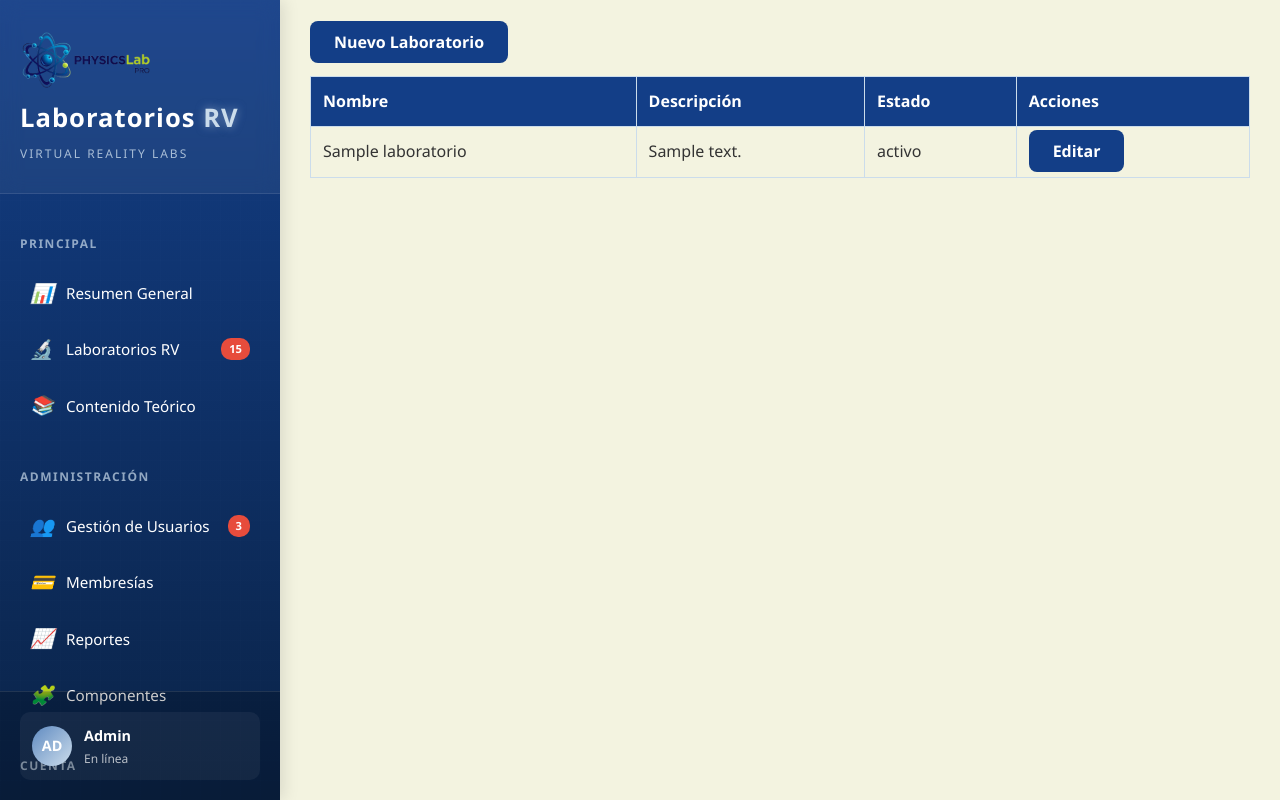
After one commit to Dante1128/Simuladorfisica, a Django app: page /laboratorios/ in a window 1280 px wide. The commit adds this page. Run offline with Django 5.2, Linux system fonts and the light colour scheme; tables that the repository leaves empty hold one stand-in row (values such as "Sample post").

Commit message:
feat/resolve conflicts

```diff
--- a/proyectosimuladorFisica/settings.py
+++ b/proyectosimuladorFisica/settings.py
@@ -83,7 +83,7 @@ DATABASES = {
         'ENGINE': 'django.db.backends.postgresql',
         'NAME': 'simuladordefisica',
         'USER': 'postgres',
-        'PASSWORD': 'contra',
+        'PASSWORD': '2811',
         'HOST': 'localhost',
         'PORT': '5432',
     }
--- a/templates/administrador/base_admin.html
+++ b/templates/administrador/base_admin.html
@@ -301,9 +301,11 @@
     <!-- Sidebar -->
     <div class="sidebar" id="sidebar">
         <div class="logo">
-            <h1>Laboratorios <span>RV</span></h1>
-            <div class="logo-subtitle">Virtual Reality Labs</div>
-        </div>
+        <img src="{% static 'usuarios/img/logo.png' %}" alt="Logo Laboratorios RV" style="height: 60px;">
+        <h1>Laboratorios <span>RV</span></h1>
+        <div class="logo-subtitle">Virtual Reality Labs</div>
+    </div>
+
         <ul class="menu">
             <div class="menu-section">
                 <div class="menu-section-title">Principal</div>
@@ -311,11 +313,8 @@
                     <i>📊</i>
                     <span class="menu-item-text">Resumen General</span>
                 </a>
-                <a href="{% url 'crear_laboratorio' %}" class="menu-item menu-item-full {% if request.resolver_match.url_name == 'crear_laboratorio' %}active{% endif %}" style="width:calc(100% - 20px);margin:8px 10px;display:block;text-align:center;font-size:1.15rem;padding:18px 0;">
-                    <i style="font-size:1.5rem;margin-right:16px;">🔬</i>
-                    <span class="menu-item-text" style="font-weight:700;">Laboratorios RV</span>
-                    <span class="menu-badge" style="float:right;">15</span>
-                <a href="{% url 'panel_admin' %}" class="menu-item {% if request.resolver_match.url_name == 'laboratorios' %}active{% endif %}">
+
+                <a href="{% url 'lista_laboratorios' %}" class="menu-item {% if request.resolver_match.url_name == 'laboratorios' %}active{% endif %}">
                     <i>🔬</i>
                     <span class="menu-item-text">Laboratorios RV</span>
                     <span class="menu-badge">15</span>
--- /dev/null
+++ b/templates/laboratorios/laboratorios.html
@@ -0,0 +1,94 @@
+{% extends 'administrador/base_admin.html' %}
+{% load static %}
+{% block content %}
+
+<style>
+  body {
+    background: #f3f3e0;
+  }
+  .card-container {
+    max-width: 1000px;
+    margin: 40px auto;
+    background: #fff;
+    border-radius: 18px;
+    box-shadow: 0 4px 24px rgba(19,62,135,0.10);
+    overflow: hidden;
+    border: 2px solid #cbdceb;
+    padding: 24px;
+  }
+  .card-header {
+    display: flex;
+    justify-content: space-between;
+    align-items: center;
+    margin-bottom: 24px;
+  }
+  .card-header h2 {
+    margin: 0;
+    font-size: 1.6rem;
+    font-weight: 700;
+    color: #133e87;
+  }
+  .btn-primary {
+    background: #133e87;
+    color: #fff;
+    border: none;
+    border-radius: 8px;
+    padding: 10px 24px;
+    font-weight: 600;
+    font-size: 1rem;
+    cursor: pointer;
+    transition: background 0.2s;
+    text-decoration: none;
+  }
+  .btn-primary:hover {
+    background: #608bc1;
+  }
+  table {
+    width: 100%;
+    border-collapse: collapse;
+  }
+  table th, table td {
+    border: 1px solid #cbdceb;
+    padding: 12px;
+    text-align: left;
+  }
+  table th {
+    background-color: #133e87;
+    color: white;
+  }
+  table tr:nth-child(even) {
+    background-color: #f3f3e0;
+  }
+</style>
+<div style="margin-bottom: 20px;">
+    <a href="{% url 'crear_laboratorio' %}" class="btn-primary"><i class="fas fa-plus"></i> Nuevo Laboratorio</a>
+</div>
+
+<table>
+    <thead>
+        <tr>
+            <th>Nombre</th>
+            <th>Descripción</th>
+            <th>Estado</th>
+            <th>Acciones</th>
+        </tr>
+    </thead>
+    <tbody>
+        {% for lab in laboratorios %}
+        <tr>
+            <td>{{ lab.nombre_simulacion }}</td>
+
+            <td>{{ lab.descripcion }}</td>
+            <td>{{ lab.estado }}</td>
+            <td>
+                <a href="{% url 'editar_laboratorio' lab.id %}" class="btn-primary"><i class="fas fa-edit"></i> Editar</a>
+            </td>
+        </tr>
+        {% empty %}
+        <tr>
+            <td colspan="5">No hay laboratorios registrados</td>
+        </tr>
+        {% endfor %}
+    </tbody>
+</table>
+{% endblock %}
--- a/usuarios/models.py
+++ b/usuarios/models.py
@@ -1,4 +1,6 @@
 # usuarios/models.py
+from django.db import models
+from django.utils import timezone
 from django.db import models
 from django.utils import timezone
 
@@ -7,18 +9,18 @@ class Usuario(models.Model):
         ('estudiante', 'Estudiante'),
         ('universitario', 'Universitario'),
         ('profesional', 'Profesional'),
+        ('administrador', 'Administrador'),
     ]
 
     nombre = models.CharField(max_length=100)
     apellido = models.CharField(max_length=100)
     correo = models.EmailField(unique=True)
     contrasena = models.CharField(max_length=128)
-    tipo = models.CharField(max_length=20, choices=TIPO_USUARIO, default='estudiante')
+    tipo = models.CharField(max_length=20, choices=TIPO_USUARIO)
 
     def __str__(self):
         return f"{self.nombre} {self.apellido} ({self.correo}) - {self.tipo}"
 
-# ============ NUEVOS MODELOS PARA REPORTES ============
 
 class Membresia(models.Model):
     TIPO_MEMBRESIA = [
@@ -52,7 +54,7 @@ class Laboratorio(models.Model):
     descripcion = models.TextField(blank=True)
     estado = models.CharField(max_length=20, choices=ESTADO_CHOICES, default='activo')
     fecha_creacion = models.DateTimeField(default=timezone.now)
-    archivo_laboratorio = models.FileField(upload_to='laboratorios/', blank=True)
+    archivo_laboratorio = models.FileField(upload_to='laboratorios/', blank=True ,null=True)
 
     def __str__(self):
         return self.nombre_simulacion
@@ -185,7 +187,7 @@ class Documento(models.Model):
         verbose_name="Estado"
     )
     fecha_creacion = models.DateTimeField(auto_now_add=True, verbose_name="Fecha de creación")
-    fecha_actualizacion = models.DateTimeField(auto_now=True, verbose_name="Fecha de actualización")
+    fecha_actualizacion = models.DateTimeField(auto_now=True, verbose_name="Fecha de actualización", null=True)
 
     class Meta:
         db_table = 'documentos'
--- a/usuarios/urls.py
+++ b/usuarios/urls.py
@@ -18,10 +18,10 @@ urlpatterns = [
     path('panel_admin/', views.panel_admin, name='panel_admin'),
     path('base-admin/', views.base_admin, name='base_admin'),
     path('perfil-admin/', views.perfil_admin, name='perfil_admin'),
-<<<<<<< HEAD
+    path('laboratorios/', views.lista_laboratorios, name='lista_laboratorios'),
     path('laboratorio/crear/', views.crear_laboratorio, name='crear_laboratorio'),
-=======
->>>>>>> abcb9ce19b15d6bb5e65880e0d032613a774bbbd
+    path('laboratorios/editar/<int:id>/', views.editar_laboratorio, name='editar_laboratorio'),
+
 
     # REPORTES
     path('dashboard-reportes/', views.dashboard_reportes, name='dashboard_reportes'),
--- a/usuarios/views.py
+++ b/usuarios/views.py
@@ -114,7 +114,12 @@ def login(request):
 
         # Si todo es correcto, guardar sesión
         request.session['usuario_id'] = usuario.id
-        return redirect('home_cliente')
+          # Redirigir según tipo de usuario
+        if usuario.tipo == 'administrador':
+            return redirect('panel_admin')  # URL del panel de administrador
+        else:
+            return redirect('home_cliente')  # URL del cliente normal
+
 
     return render(request, 'registration/login.html')
 
@@ -962,3 +967,35 @@ def crear_laboratorio(request):
         messages.success(request, 'Laboratorio creado exitosamente.')
         return redirect('panel_admin')
     return render(request, 'laboratorios/crear_laboratorio.html')
+
+
+
+
+from .models import Laboratorio
+
+def lista_laboratorios(request):
+    laboratorios = Laboratorio.objects.all()
+    return render(request, 'laboratorios/laboratorios.html', {'laboratorios': laboratorios})
+
+# usuarios/views.py
+from django.shortcuts import render, get_object_or_404, redirect
+from .models import Laboratorio
+
+def editar_laboratorio(request, id):  # ← aquí debe estar 'id'
+    laboratorio = get_object_or_404(Laboratorio, id=id)
+
+    if request.method == 'POST':
+        nombre = request.POST.get('nombre_simulacion')
+        descripcion = request.POST.get('descripcion')
+        estado = request.POST.get('estado')
+        archivo = request.FILES.get('archivo_laboratorio')
+
+        laboratorio.nombre_simulacion = nombre
+        laboratorio.descripcion = descripcion
+        laboratorio.estado = estado
+        if archivo:
+            laboratorio.archivo_laboratorio = archivo
+        laboratorio.save()
+        return redirect('lista_laboratorios')
+
+    return render(request, 'laboratorios/editar_laboratorio.html', {'laboratorio': laboratorio})
```
Also changed, not shown: templates/laboratorios/editar_laboratorio.html (renamed from templates/laboratorios/agregar_laboratorio.html, +17 -4 lines), usuarios/forms.py (+26 -1 lines), usuarios/migrations/0006_alter_laboratorio_archivo_laboratorio.py (added), usuarios/migrations/0007_alter_documento_fecha_actualizacion.py (added), usuarios/migrations/0008_alter_usuario_tipo.py (added).
